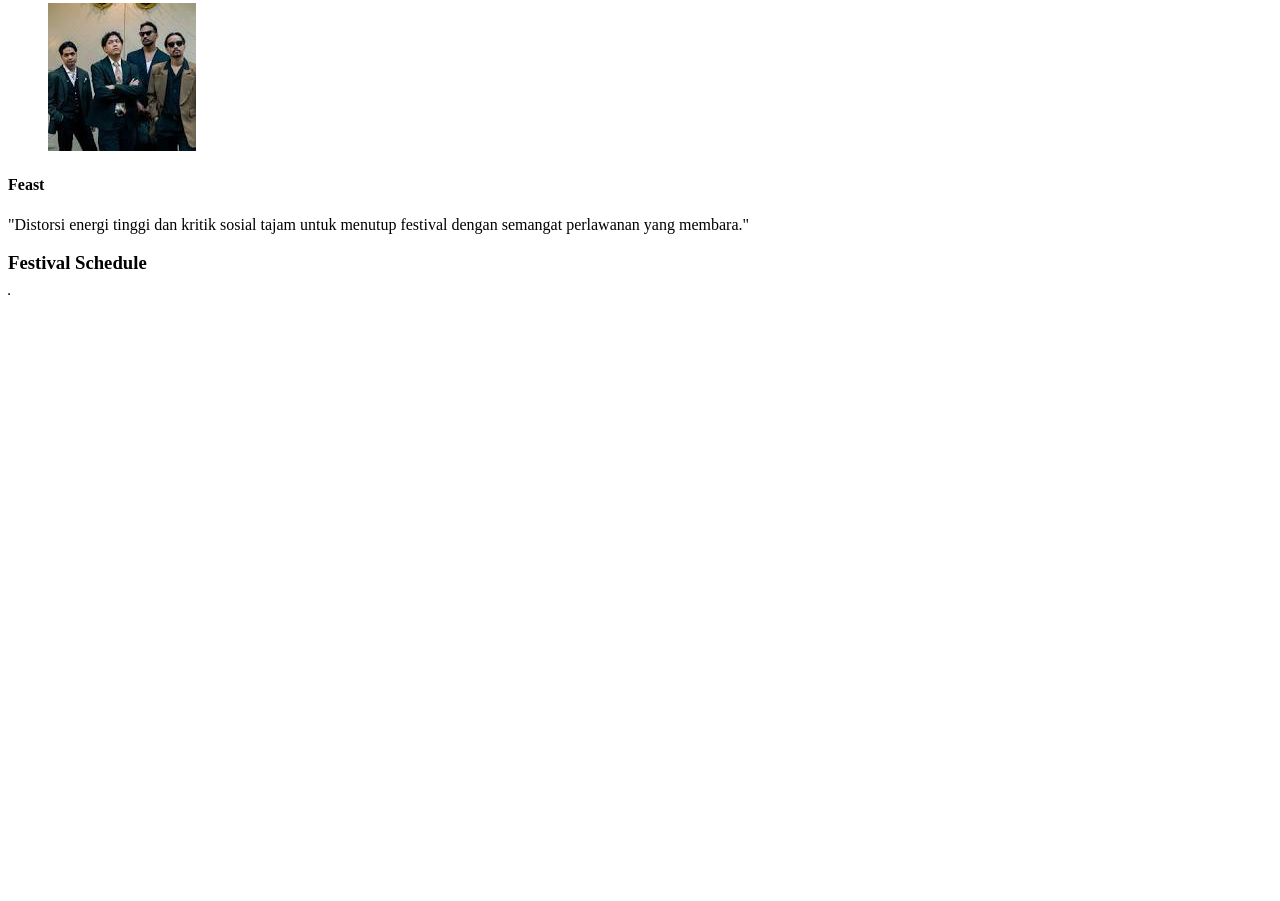
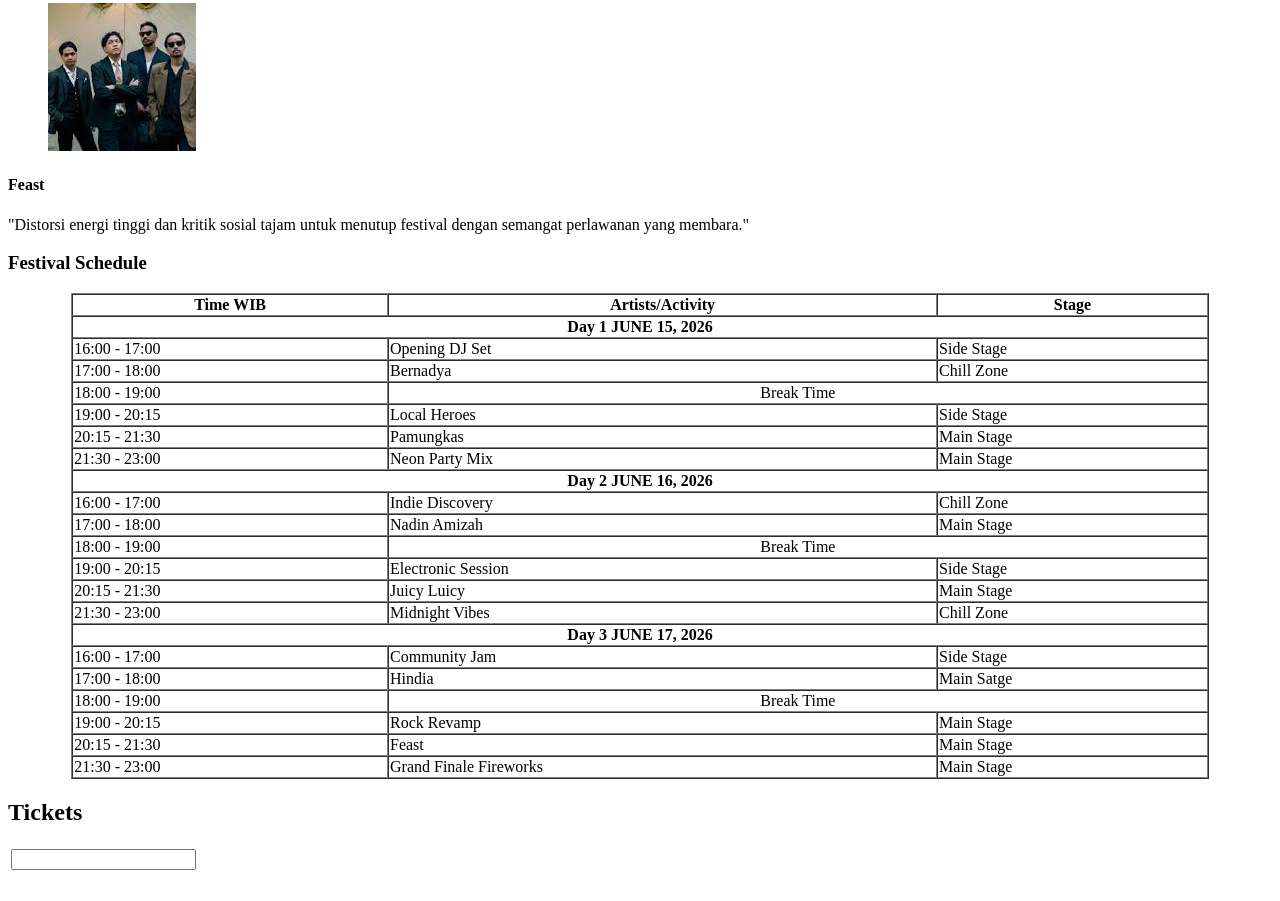
Before and after one commit to LTF-Rahendra30/belajarweb, a plain HTML site: page 07-case-study/ticket-landing-page.html in a window 1280 px wide. Shown: the part 2075-2976 px from the top of the page. Before the commit the page ends 2378 px from the top, so only its background shows below. Drawn offline with Linux system fonts and the light colour scheme.

Commit message:
feat: Add and make Schedule Tabel Structure

```diff
--- a/07-case-study/ticket-landing-page.html
+++ b/07-case-study/ticket-landing-page.html
@@ -7,7 +7,7 @@
 </head>
 <body>
     <header>
-        <h1>WPU Stream Fest 2026</h1>
+        <h1 id="Home">WPU Stream Fest 2026</h1>
         <nav>
             <ul>
                 <li><a href="#Home">Home</a></li>
@@ -26,7 +26,7 @@
             <p><strong>3 Days. 6 Indonesian Artists. Infinite Vibes</strong></p>
             <p>June 15-17, 2026 | Jakarta International Expo</p>
 
-            <a href="#tickets">Get Tickets</a>
+            <a href="#Tickets">Get Tickets</a>
         </section>
         <hr>
 
@@ -72,9 +72,160 @@
 
         <section>
             <h3 id="Schedule">Festival Schedule</h3>
-            <table border="1" cellspaccing="0" cellpadding="10">
+            <table border="1" align="center" cellspacing="0" cellpading="20" width="90%">
 
+                <thead>
+                    <tr>
+                        <th>Time WIB</th>
+                        <th>Artists/Activity</th>
+                        <th>Stage</th>
+                    </tr>
+
+                </thead>
+
+                <tbody>
+                    <tr>
+                        <td colspan="3" align="center"><strong>Day 1 JUNE 15, 2026</strong></td>
+                    </tr>
+
+                    <tr>
+                        <td>16:00 - 17:00</td>
+                        <td>Opening DJ Set</td>
+                        <td>Side Stage</td>
+                    </tr>
+                    <tr>
+                        <td>17:00 - 18:00</td>
+                        <td>Bernadya</td>
+                        <td>Chill Zone</td>
+                    </tr>
+                    <tr>
+                        <td>18:00 - 19:00</td>
+                        <td colspan="2" align="center">Break Time</td>
+                    </tr>
+                    <tr>
+                        <td>19:00 - 20:15</td>
+                        <td>Local Heroes</td>
+                        <td>Side Stage</td>
+                    </tr>
+                    <tr>
+                        <td>20:15 - 21:30</td>
+                        <td>Pamungkas</td>
+                        <td>Main Stage</td>
+                    </tr>
+                    <tr>
+                        <td>21:30 - 23:00</td>
+                        <td>Neon Party Mix</td>
+                        <td>Main Stage</td>
+                    </tr>
+
+                    <tr>
+                        <td colspan="3" align="center"><strong>Day 2 JUNE 16, 2026</strong></td>
+                    </tr>
+                    <tr>
+                        <td>16:00 - 17:00</td>
+                        <td>Indie Discovery</td>
+                        <td>Chill Zone</td>
+                    </tr>
+                    <tr>
+                        <td>17:00 - 18:00</td>
+                        <td>Nadin Amizah</td>
+                        <td>Main Stage</td>
+                    </tr>
+                    <tr>
+                        <td>18:00 - 19:00</td>
+                        <td colspan="2" align="center">Break Time</td>
+
+                    </tr>
+                    <tr>
+                        <td>19:00 - 20:15</td>
+                        <td>Electronic Session</td>
+                        <td>Side Stage</td>
+                    </tr>
+                    <tr>
+                        <td>20:15 - 21:30</td>
+                        <td>Juicy Luicy</td>
+                        <td>Main Stage</td>
+                    </tr>
+                    <tr>
+                        <td>21:30 - 23:00</td>
+                        <td>Midnight Vibes</td>
+                        <td>Chill Zone</td>
+                    </tr>
+
+                    <tr>
+                        <td colspan="3" align="center"><strong>Day  3 JUNE 17, 2026</strong></td>
+                    </tr>
+
+                    <tr>
+                        <td>16:00 - 17:00</td>
+                        <td>Community Jam</td>
+                        <td>Side Stage</td>
+                    </tr>
+                    <tr>
+                        <td>17:00 - 18:00</td>
+                        <td>Hindia</td>
+                        <td>Main Satge</td>
+                    </tr>
+                    <tr>
+                        <td>18:00 - 19:00</td>
+                        <td colspan="2" align="center">Break Time</td>
+
+                    </tr>
+                    <tr>
+                        <td>19:00 - 20:15</td>
+                        <td>Rock Revamp</td>
+                        <td>Main Stage</td>
+                    </tr>
+                    <tr>
+                        <td>20:15 - 21:30</td>
+                        <td>Feast</td>
+                        <td>Main Stage</td>
+                    </tr>
+                    <tr>
+                        <td>21:30 - 23:00</td>
+                        <td>Grand Finale Fireworks</td>
+                        <td>Main Stage</td>
+                    </tr>
+                </tbody>
             </table>
+        </section>
+
+        <section>
+            <h2 id="Tickets">Tickets</h2>
+            <form>
+                <table cellpading="5">
+
+                    <tr>
+                        <td>
+                            <input type="text">
+                        </td>
+                        <td></td>
+                    </tr>
+                    <tr>
+                        <td></td>
+                        <td></td>
+                    </tr>
+                    <tr>
+                        <td></td>
+                        <td></td>
+                    </tr>
+                    <tr>
+                        <td></td>
+                        <td></td>
+                    </tr>
+                    <tr>
+                        <td></td>
+                        <td></td>
+                    </tr>
+                    <tr>
+                        <td></td>
+                        <td></td>
+                    </tr>
+
+
+
+                </table>
+            </form>
         </section>
     </main>
 </body>
```
